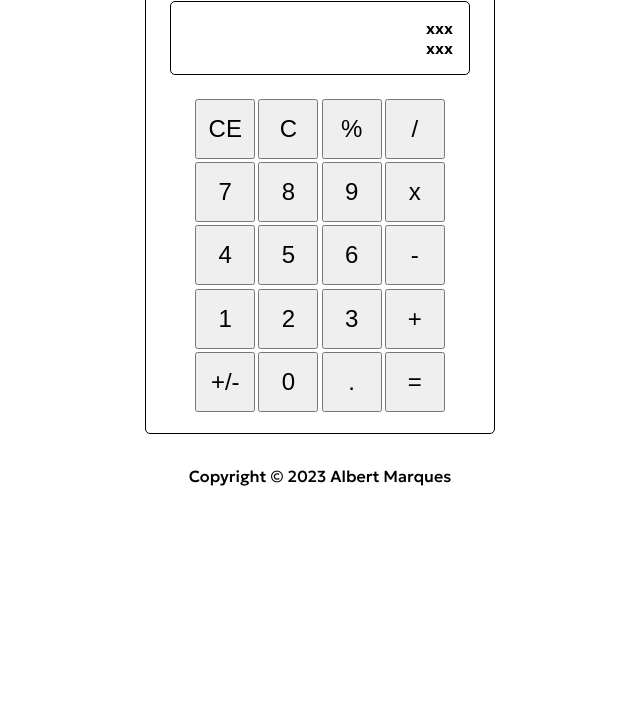
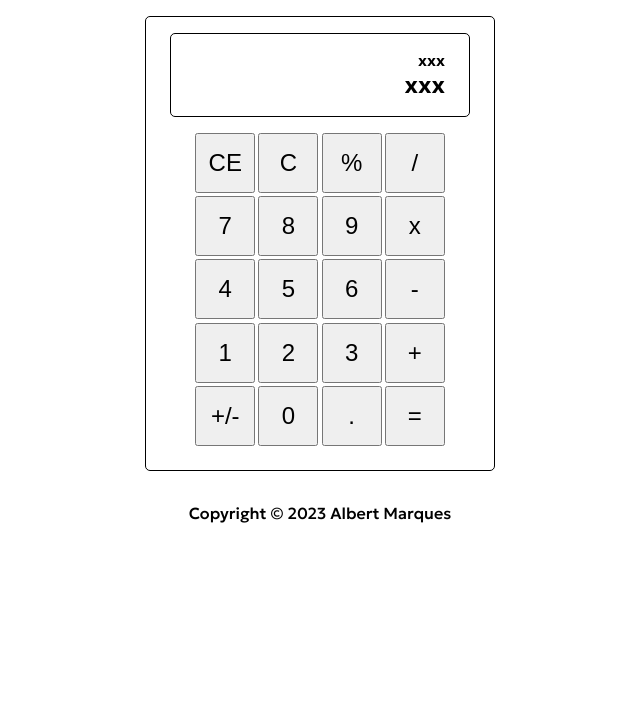
Before and after one commit to alberthydev/calculator, a plain HTML site: page index.html in a window 1280 px wide. Shown: the part 88-800 px from the top of the page, without its empty margins (320-960 px from the left). Drawn offline with Linux system fonts and the light colour scheme.

Commit message:
Fixing UI

```diff
--- a/style.css
+++ b/style.css
@@ -11,6 +11,7 @@ body{
 }
 
 header {
+    margin-top: 2em;
     text-align: center;
 }
 
@@ -35,16 +36,23 @@ footer{
     margin: 0 2em;
     padding-top: 1em;
     width: 350px;
-    height: 450px;
+    height: 455px;
 }
 
 .display {
     border: 1px solid black;
     border-radius: 5px;
     text-align: right;
-    padding: 1em 1em;
+    padding: 1em 1.5em;
     margin: 0 1.5em;
-    margin-bottom: 0.5em;
+}
+
+#expression{
+    font-size: 1em;
+}
+
+#user-input{
+    font-size: 1.5em;
 }
 
 .tools{
```
